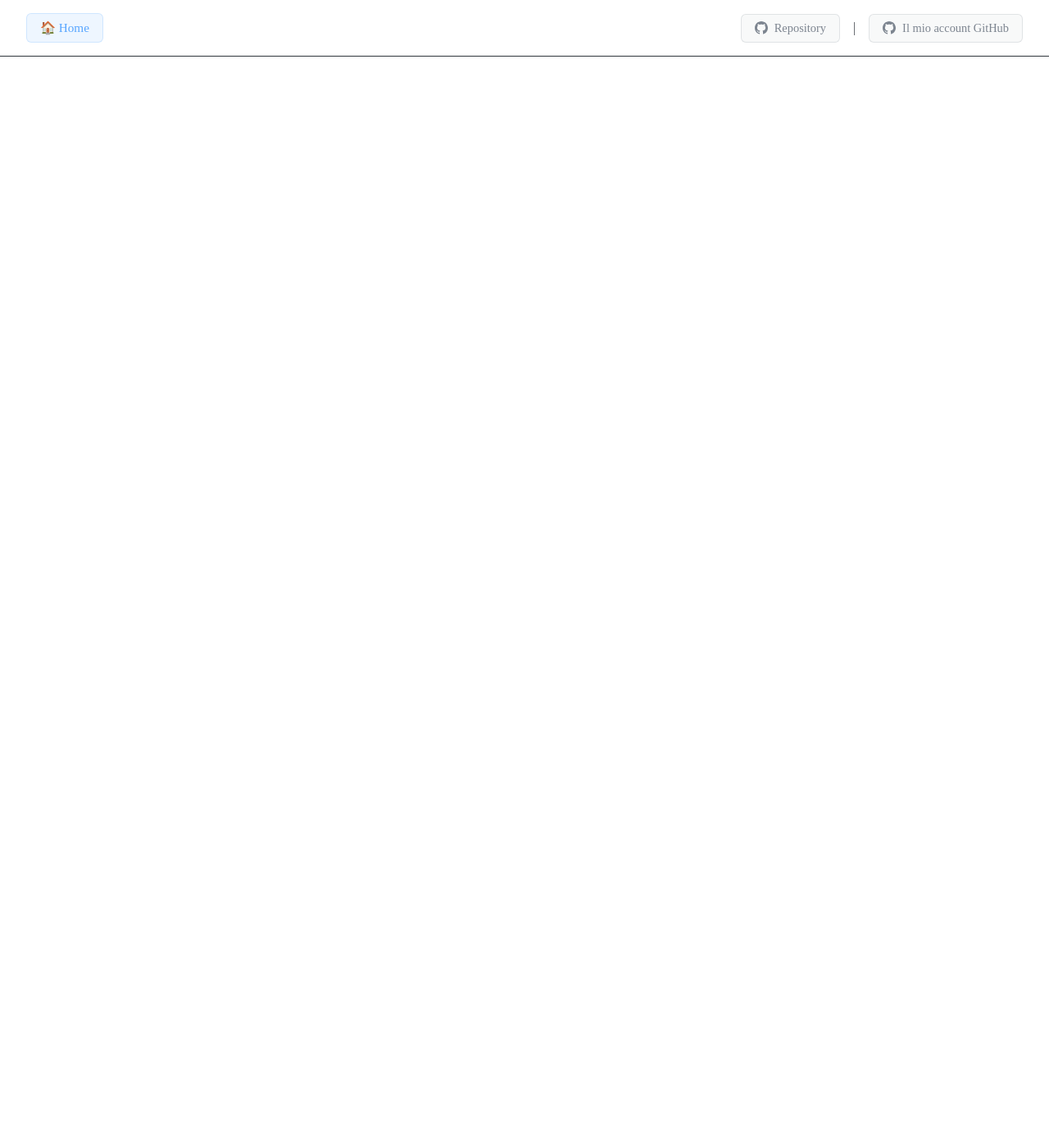
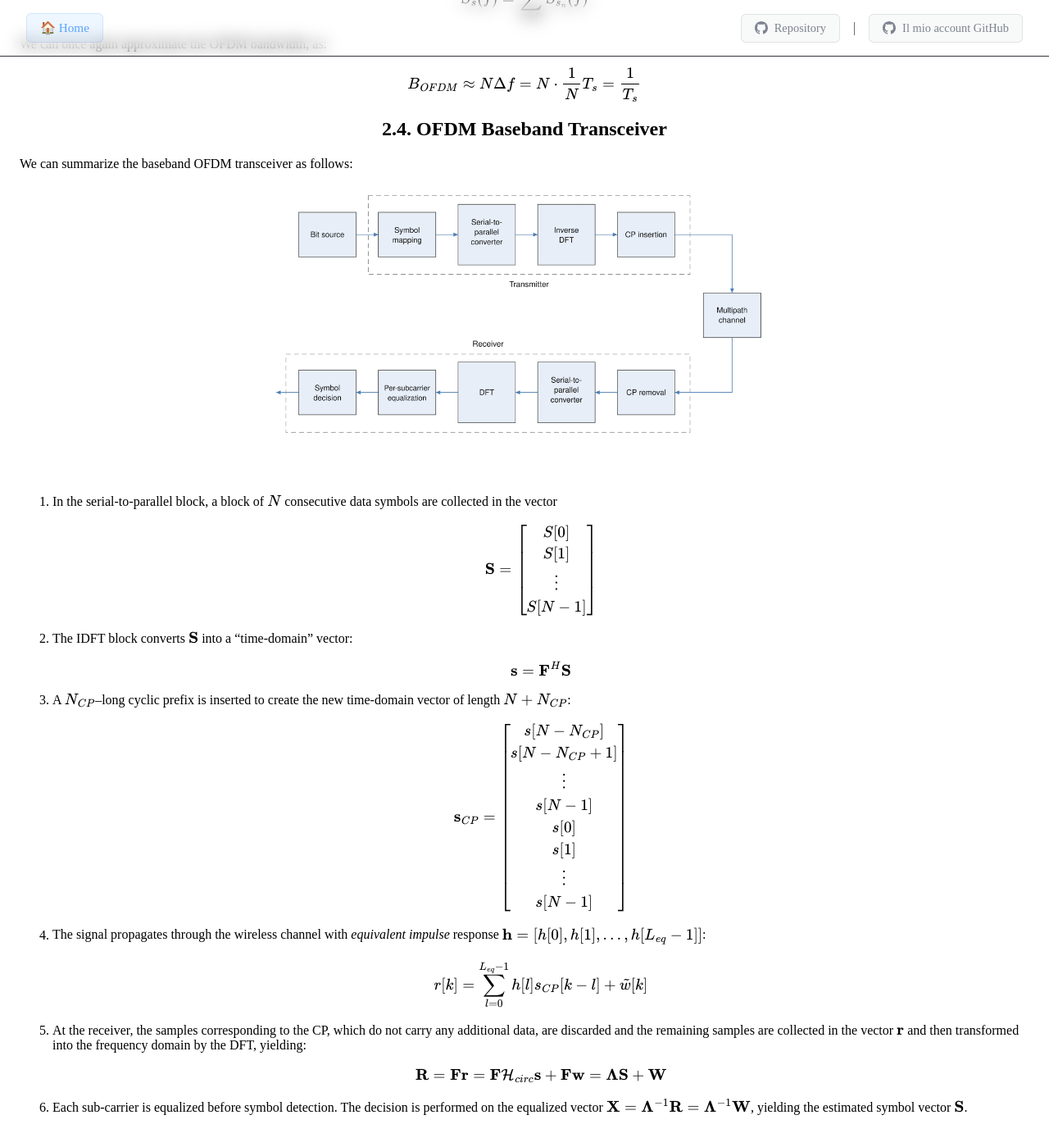
Before and after one commit to Gabriele-D-Cambria/Notes-for-Electronics-and-Communications-Systems-2026-2027, a Jekyll site: the page built from communications/Multi Carrier Modulation.md, in a window 1280 px wide and 1400 px high, scrolled down 7092 px. Shown: the whole window at 82% size. Built offline with Jekyll 4.4.1, drawn with Linux system fonts in a browser that asks for light colours; nearby versions of some CDN libraries; our own code applies the rules of GitHub Pages for plain Markdown files; some of the changed text lies outside the part shown.

Commit message:
Comm - Online lesson and more

```diff
--- a/communications/Multi Carrier Modulation.md
+++ b/communications/Multi Carrier Modulation.md
@@ -14,7 +14,9 @@ title: Multi-Carrier Modulation
     - [2.2.2. Cyclic Prefix](#222-cyclic-prefix)
   - [2.3. Continuous Time OFDM Signal](#23-continuous-time-ofdm-signal)
     - [2.3.1. Consequences of the Cyclic Prefix](#231-consequences-of-the-cyclic-prefix)
-    <!--toc:end-->
+    - [2.3.2. Power Spectral Density and Bandwidth](#232-power-spectral-density-and-bandwidth)
+  - [2.4. OFDM Baseband Transceiver](#24-ofdm-baseband-transceiver)
+  <!--toc:end-->
 
 # 2. Multi Carrier Modulation
 
@@ -418,5 +420,98 @@ $$
 If the channel remains constant over the block, multipath will change only the
 **amplitude and phase** of each sub-carrier, but not its **_orthogonality_**.
 
+<figure class="">
 <img class="" src="./images/ofdm/sub-carrier-separation-after-cp-removal.png"
       alt="Sub-carrier separation after CP removal"/>
+<figcaption>
+
+After the CP removal, each carrier is scaled by its channel coefficient $H[n]$.
+
+</figcaption>
+</figure>
+
+Over the useful interval $T_u$, each sub-carrier is a **complex sinusoid** windowed
+by a **unit-amplitude rectangular pulse** $g_T(t)$. Thus, its spectral magnitude
+has a _shifted_ $\operatorname*{sinc}$ shape. With $\Delta f_{sc} = \frac{1}{T_u}$,
+their spectrum has _zeros_ at the frequencies of all other sub-carriers.
+
+### 2.3.2. Power Spectral Density and Bandwidth
+
+Ignoring the cyclic prefix, each sub-carrier carries a sequence of
+**independent zero-mean symbols**, shaped by $g_T(t)$.
+
+As in PAM, its _power spectral density_ is:
+
+$$
+S_{s_n}(f) = \frac{E[\vert S[n]\vert^2]}{N} \cdot \frac{1}{T_u}
+  \left\vert G_T(f - n\Delta f_{sc}) \right\vert^2
+= \frac{E[\vert S[n]\vert^2]}{N} \cdot \frac{1}{T_u}
+  \left\vert \operatorname*{sinc}\left((f - n\Delta f_{sc})T_u\right) \right\vert^2
+$$
+
+For independent symbols across sub-carriers, the total power spectral density
+is the **sum** of the individual contributions:
+
+$$
+S_s(f) = \sum_{n=0}^{N-1} S_{s_n}(f)
+$$
+
+We can once again approximate the OFDM bandwidth, as:
+
+$$
+B_{OFDM} \approx N \Delta f = N \cdot \frac{1}{N}{T_s} = \frac{1}{T_s}
+$$
+
+## 2.4. OFDM Baseband Transceiver
+
+We can summarize the baseband OFDM transceiver as follows:
+
+<img class="" src="./images/ofdm/baseband-ofdm-transceiver.png"
+      alt="Baseband OFDM Transceiver"/>
+
+1. In the serial-to-parallel block, a block of $N$ consecutive data
+   symbols are collected in the vector
+   $$
+   \mathbf{S} = \begin{bmatrix}
+     S[0] \\
+     S[1] \\
+     \vdots \\
+     S[N-1]
+   \end{bmatrix}
+   $$
+1. The IDFT block converts $\mathbf{S}$ into a "time-domain" vector:
+   $$
+   \mathbf{s} = \mathbf{F}^H \mathbf{S}
+   $$
+1. A $N_{CP}$–long cyclic prefix is inserted to create the new time-domain
+   vector of length $N + N_{CP}$:
+
+   $$
+   \mathbf{s}_{CP} = \begin{bmatrix}
+     s[N-N_{CP}] \\
+     s[N-N_{CP}+1] \\
+     \vdots \\
+     s[N-1] \\
+     s[0] \\
+     s[1] \\
+     \vdots \\
+     s[N-1]
+     \end{bmatrix}
+   $$
+
+1. The signal propagates through the wireless channel with _equivalent
+   impulse_ response $\mathbf{h} = \left[ h[0], h[1], \ldots, h[L_{eq}-1] \right]$:
+   $$
+   r[k] = \sum_{l=0}^{L_{eq}-1} h[l] s_{CP}[k-l] + \tilde{w}[k]
+   $$
+1. At the receiver, the samples corresponding to the CP, which do not
+   carry any additional data, are discarded and the remaining samples
+   are collected in the vector $\mathbf{r}$ and then transformed into the frequency
+   domain by the DFT, yielding:
+   $$
+   \mathbf{R} = \mathbf{Fr} = \mathbf{F}\mathcal{H}_{circ}\mathbf{s} + \mathbf{Fw}
+    = \mathbf{\Lambda} \mathbf{S} + \mathbf{W}
+   $$
+1. Each sub-carrier is equalized before symbol detection. The decision is performed
+   on the equalized vector $\mathbf{X} = \mathbf{\Lambda}^{-1} \mathbf{R} =
+   \mathbf{\Lambda}^{-1}\mathbf{W}$, yielding the estimated symbol vector $\mathbf{S}$.
```
Also changed, not shown: communications/images/ofdm/baseband-ofdm-transceiver.png (added).
